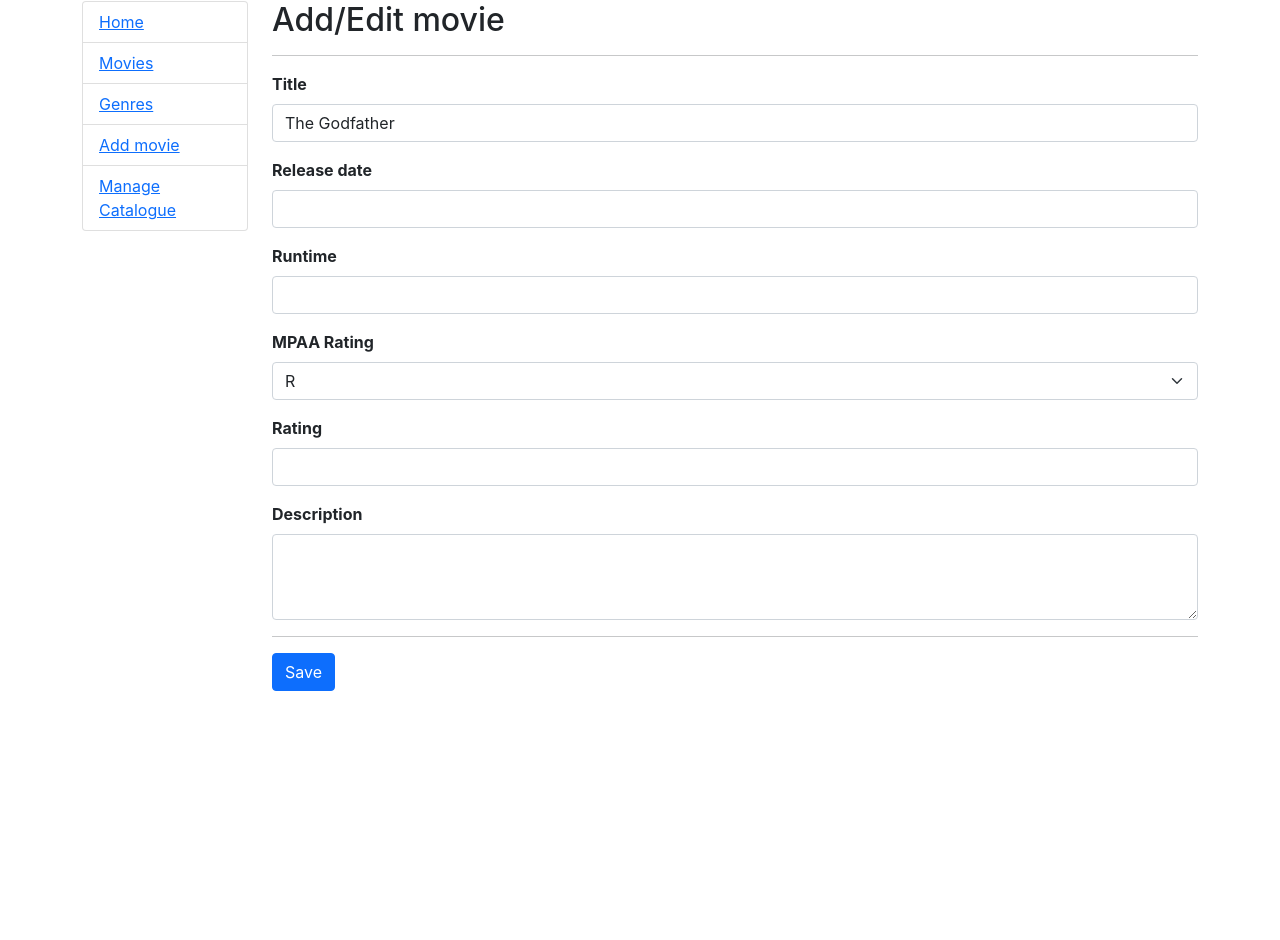
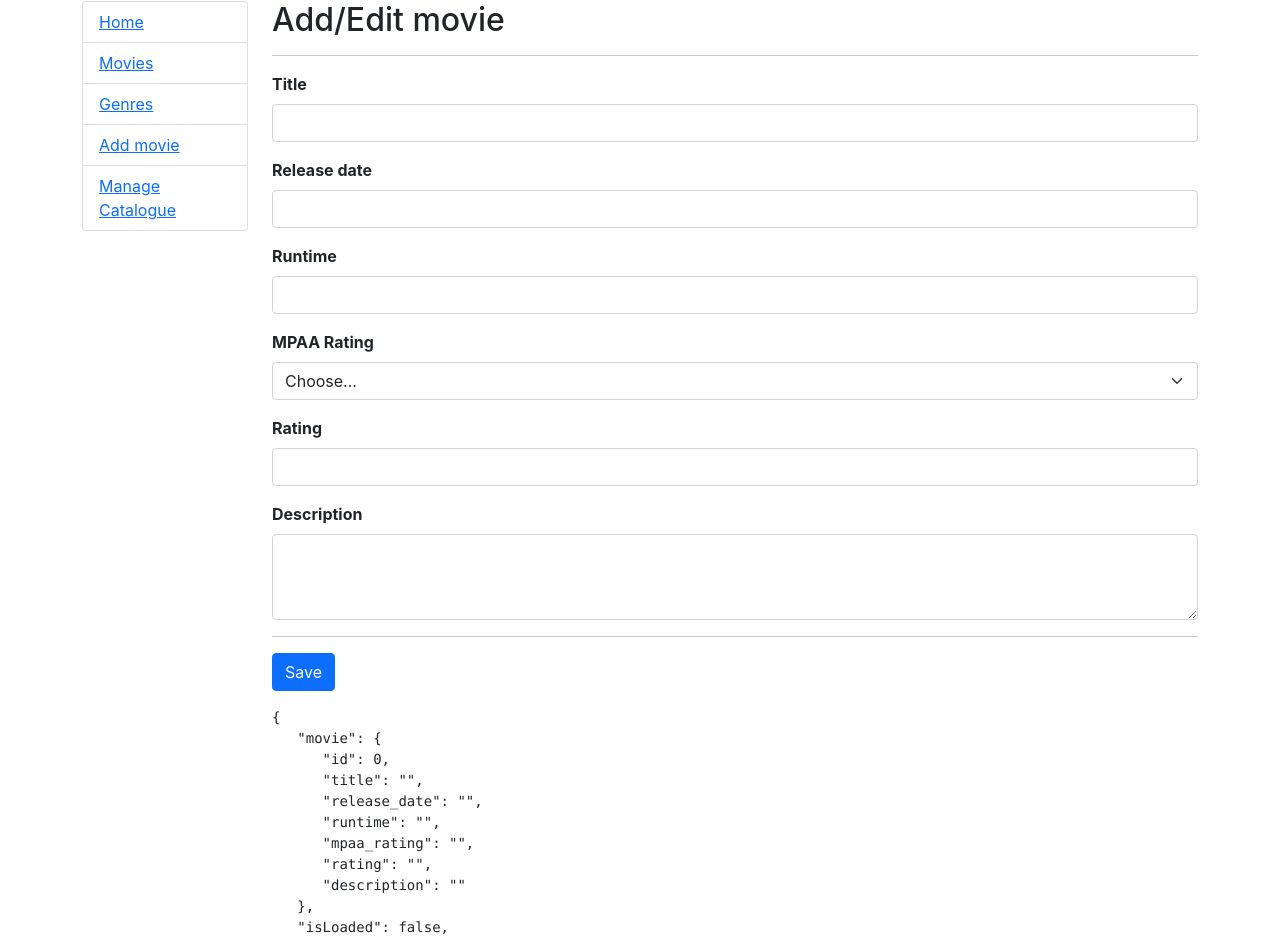
Before and after one commit to petrostrak/go-watch-a-movie, a React (Create React App) app: page /admin/add in a window 1280 px wide. Shown: the part 88-1028 px from the top of the page. Before the commit the page ends 800 px from the top, so only its background shows below. Built offline with nearby package versions, Linux system fonts and the light colour scheme.

Commit message:
Bind component to its state in EditMovie

```diff
--- a/src/components/EditMovie.js
+++ b/src/components/EditMovie.js
@@ -7,16 +7,47 @@ export default class EditMovie extends Component {
         movie:[],
         isLoaded: false,
         error: null,
-    }
+    };
+
+    constructor(props) {
+        super(props);
+        this.state = {
+          movie: {
+            id: 0,
+            title: "",
+            release_date: "",
+            runtime: "",
+            mpaa_rating: "",
+            rating: "",
+            description: "",
+          },
+          isLoaded: false,
+          error: null,
+        }
+
+        this.handleChange = this.handleChange.bind(this);
+        this.handleSubmit = this.handleSubmit.bind(this);
+      }
+
+      handleSubmit = (evt) => {
+        console.log("Form was submitted");
+        evt.preventDefault();
+      }
+
+      handleChange = (evt) => {
+        let value = evt.target.value;
+        let name = evt.target.name;
+        this.setState((prevState) => ({
+          movie: {
+            ...prevState.movie,
+            [name]: value,
+          }
+        }))
+      }
 
     componentDidMount() {
-        this.setState({
-            movie: {
-                title: "The Godfather",
-                mpaa_rating: "R",
-            }
-        });
-    }
+
+    };
 
     render(){
         let {movie} = this.state;
@@ -24,9 +55,16 @@ export default class EditMovie extends Component {
             <Fragment>
                 <h2>Add/Edit movie</h2>
                 <hr/>
-                <form method='post'>
+                <form onSubmit={this.handleSubmit}>
+                    <input
+                        type={'hidden'}
+                        name='id'
+                        id='id'
+                        value={movie.id}
+                        onChange={this.handleChange}
+                    />
                     <div className='mb-3'>
-                        <label for='title' className='form-label'>
+                        <label htmlFor='title' className='form-label'>
                             Title
                         </label>
                         <input
@@ -34,10 +72,11 @@ export default class EditMovie extends Component {
                             className='form-control'
                             id='title'
                             name='title'
-                            value={movie.title}/>
+                            value={movie.title}
+                            onChange={this.handleChange}/>
                     </div>
                     <div className='mb-3'>
-                        <label for='release_date' className='form-label'>
+                        <label htmlFor='release_date' className='form-label'>
                             Release date
                         </label>
                         <input
@@ -45,10 +84,11 @@ export default class EditMovie extends Component {
                             className='form-control'
                             id='release_date'
                             name='release_date'
-                            value={movie.release_date}/>
+                            value={movie.release_date}
+                            onChange={this.handleChange}/>
                     </div>
                     <div className='mb-3'>
-                        <label for='runtime' className='form-label'>
+                        <label htmlFor='runtime' className='form-label'>
                             Runtime
                         </label>
                         <input
@@ -56,23 +96,24 @@ export default class EditMovie extends Component {
                             className='form-control'
                             id='runtime'
                             name='runtime'
-                            value={movie.runtime}/>
+                            value={movie.runtime}
+                            onChange={this.handleChange}/>
                     </div>
                     <div className='mb-3'>
-                        <label for='mpaa_rating' className='form-label'>
+                        <label htmlFor='mpaa_rating' className='form-label'>
                             MPAA Rating
                         </label>
-                        <select className='form-select' value={movie.mpaa_rating}>
+                        <select name='mpaa_rating' className='form-select' value={movie.mpaa_rating} onChange={this.handleChange}>
                             <option className='form-select'>Choose...</option>
                             <option className='form-select' value={'G'}>G</option>
                             <option className='form-select' value={'PG'}>PG</option>
-                            <option className='form-select' value={'GP14'}>PG14</option>
+                            <option className='form-select' value={'GP13'}>PG13</option>
                             <option className='form-select' value={'R'}>R</option>
                             <option className='form-select' value={'NC17'}>NC17</option>
                         </select>
                     </div>
                     <div className='mb-3'>
-                        <label for='rating' className='form-label'>
+                        <label htmlFor='rating' className='form-label'>
                             Rating
                         </label>
                         <input
@@ -80,21 +121,28 @@ export default class EditMovie extends Component {
                             className='form-control'
                             id='rating'
                             name='rating'
-                            value={movie.rating}/>
+                            value={movie.rating}
+                            onChange={this.handleChange}/>
                     </div>
                     <div className='mb-3'>
-                        <label for='description' className='form-label'>
+                        <label htmlFor='description' className='form-label'>
                             Description
                         </label>
                         <textarea
                             className='form-control'
                             id='description'
                             name='description'
-                            rows={'3'}/>
+                            rows={'3'}
+                            onChange={this.handleChange}
+                            value={movie.value}/>
                     </div>
                     <hr />
                     <button className='btn btn-primary'>Save</button>
                 </form>
+
+                <div className='mt-3'>
+                    <pre>{JSON.stringify(this.state, null, 3)}</pre>
+                </div>
             </Fragment>
         );
     }
```
